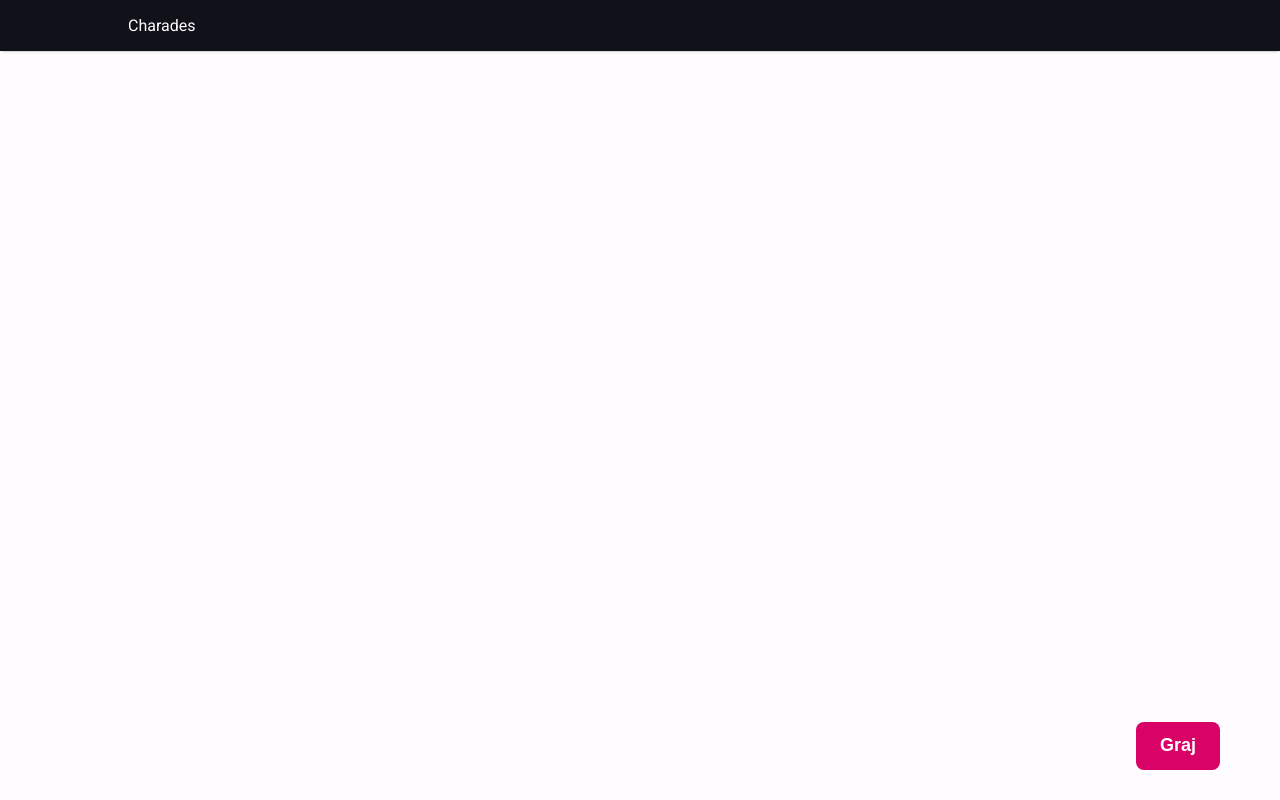
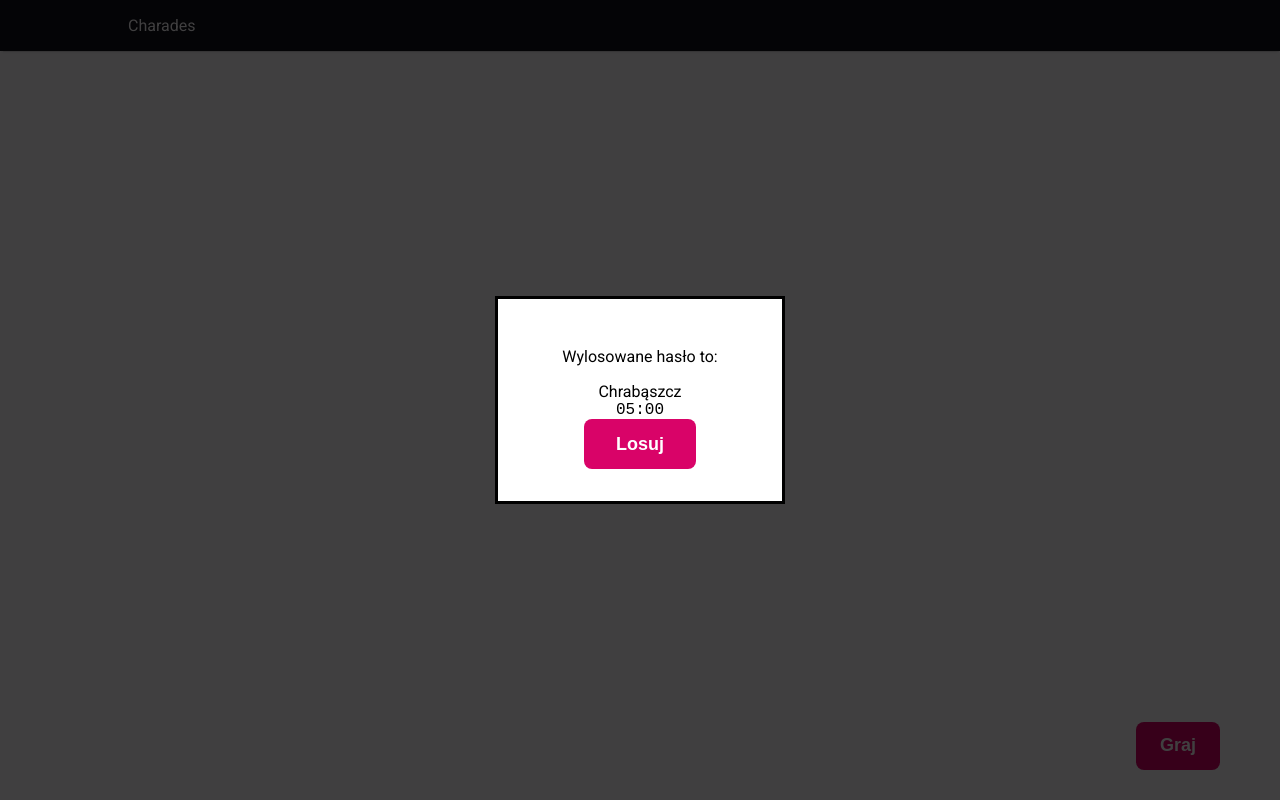
Before and after one commit to Sakunaaa/Charades, a website built with Parcel: page src/index.html in a window 1280 px wide. Both pictures are taken after a click on the button "Graj". Built offline with nearby package versions, Linux system fonts and the light colour scheme; files whose address does not match are found by name.

Commit message:
Add modal

```diff
--- a/src/index.html
+++ b/src/index.html
@@ -22,7 +22,19 @@
 
             </div>
         </div>
-        <button class="play-btn">Graj</button>
+        <button class="play-btn" id="play-btn">Graj</button>
+        <dialog id="modal">
+            <div>
+
+                <div class="modal-content" class="modal-content">
+                    <p>Wylosowane hasło to:</p>
+                    <span>Chrabąszcz</span>
+                    <span class="timer">05:00</span>
+                    <button id="roll-btn">Losuj</button>
+                </div>
+
+            </div>
+        </dialog>
     </main>
     <script type="module" src="./index.js"></script>
 </body>
--- a/src/index.js
+++ b/src/index.js
@@ -18,3 +18,12 @@ fetch("http://localhost:3000/categories")
 }).catch((error) => {
     console.log(error)
 })
+
+
+const button = document.getElementById('play-btn');
+const modal = document.getElementById('modal');
+// const modalContent = document.getElementById('modal-content');
+
+button.addEventListener('click', () => {
+  modal.showModal();
+});
--- a/src/style.css
+++ b/src/style.css
@@ -136,3 +136,47 @@ input.checkbox {
 .play-btn:hover {
   transform: translateY(-2px);
 }
+
+dialog::backdrop {
+  background-color: black;
+  opacity: 0.75;
+}
+
+dialog {
+  padding: 2rem 4rem;
+}
+
+.modal-content {
+  display: flex;
+  flex-direction: column;
+  align-items: center;
+}
+
+.modal-container {
+  max-width: 550px;
+  width: 100%;
+  gap: 100px;
+}
+
+#roll-btn {
+  background-color: var(--accent-color-one);
+  display: inline-block;
+  outline: 0;
+  border: 0;
+  cursor: pointer;
+  color: #ffffff;
+  border-radius: 8px;
+  font-size: 18px;
+  font-weight: 700;
+  line-height: 1;
+  transition: transform 200ms, background 200ms;
+  padding: 1rem 2rem;
+}
+
+#roll-btn:hover {
+  transform: translateY(-2px);
+}
+
+.timer {
+  font-family: "Courier New", Courier, monospace;
+}
```
